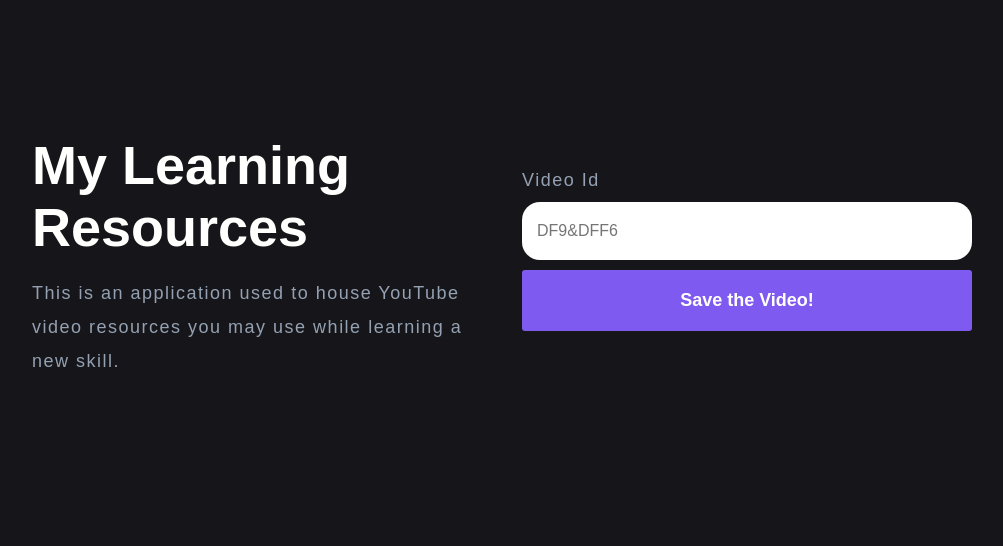
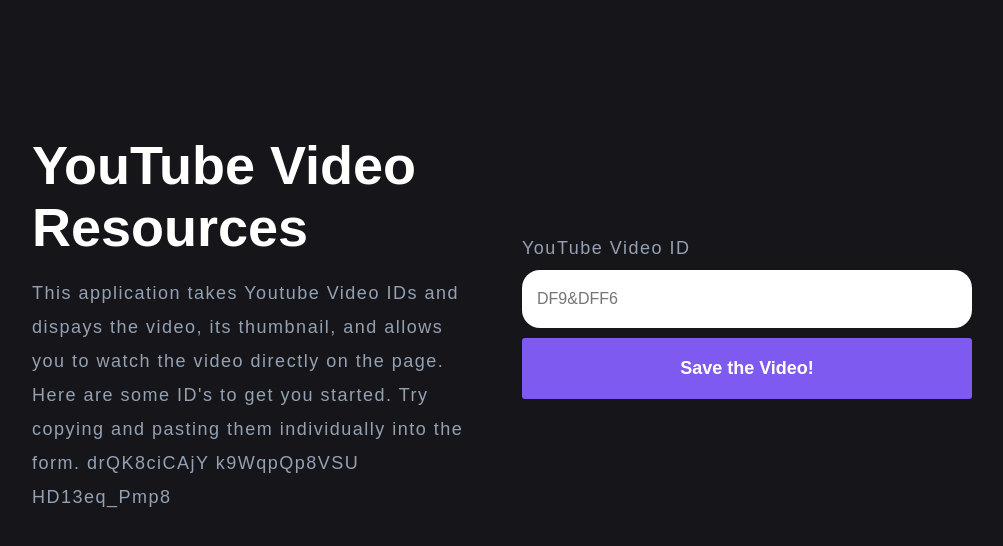
Before and after one commit to erick6298/YLR.project, a plain HTML site: page index.html in a window 1280 px wide. Shown: the whole page, without its empty margins (138-1141 px from the left). Drawn offline with Linux system fonts and the light colour scheme.

Commit message:
Update index.html

```diff
--- a/index.html
+++ b/index.html
@@ -11,11 +11,11 @@
     <div class="container">
         <div class="header">
             <div>
-                <h1 class="headline">My Learning Resources</h1>
-                <p>This is an application used to house YouTube video resources you may use while learning a new skill.</p>
+                <h1 class="headline">YouTube Video Resources</h1>
+                <p>This application takes Youtube Video IDs and dispays the video, its thumbnail, and allows you to watch the video directly on the page. Here are some ID's to get you started. Try copying and pasting them individually into the form. drQK8ciCAjY k9WqpQp8VSU HD13eq_Pmp8</p>
             </div>
             <form>
-                <label for="videoId">Video Id</label>
+                <label for="videoId">YouTube Video ID</label>
                 <input type="text" name="videoId" id="videoId" placeholder="DF9&DFF6">
                 <button onclick="saveVideo(event)">Save the Video!</button>
             </form>
```
